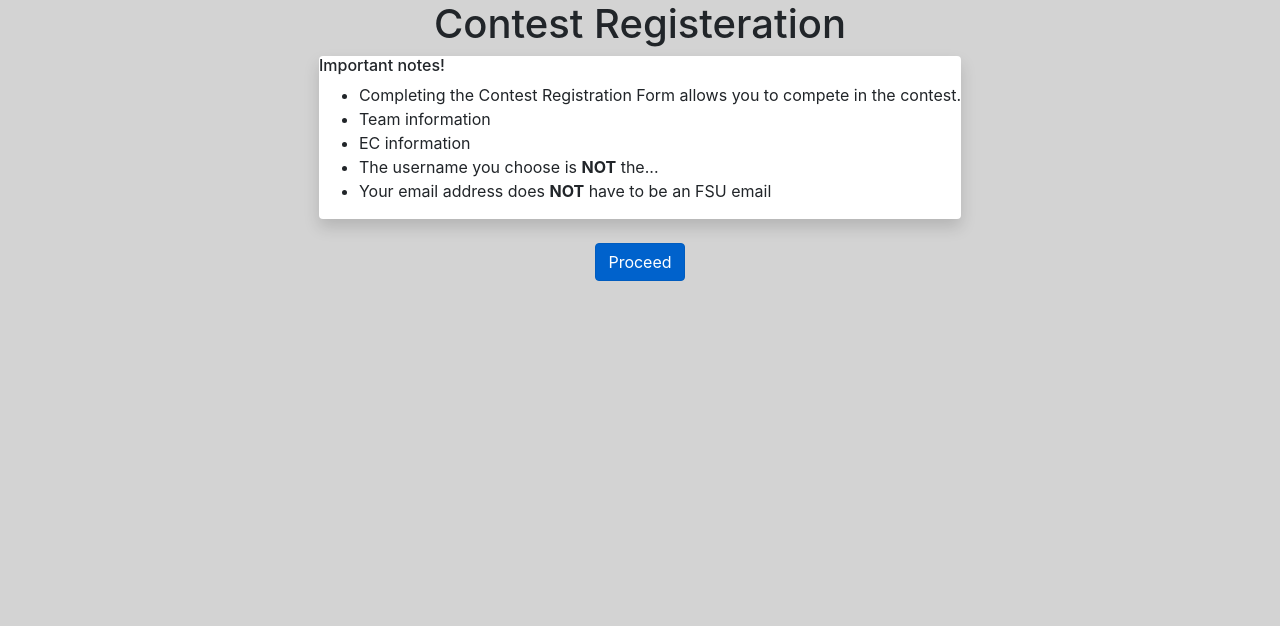
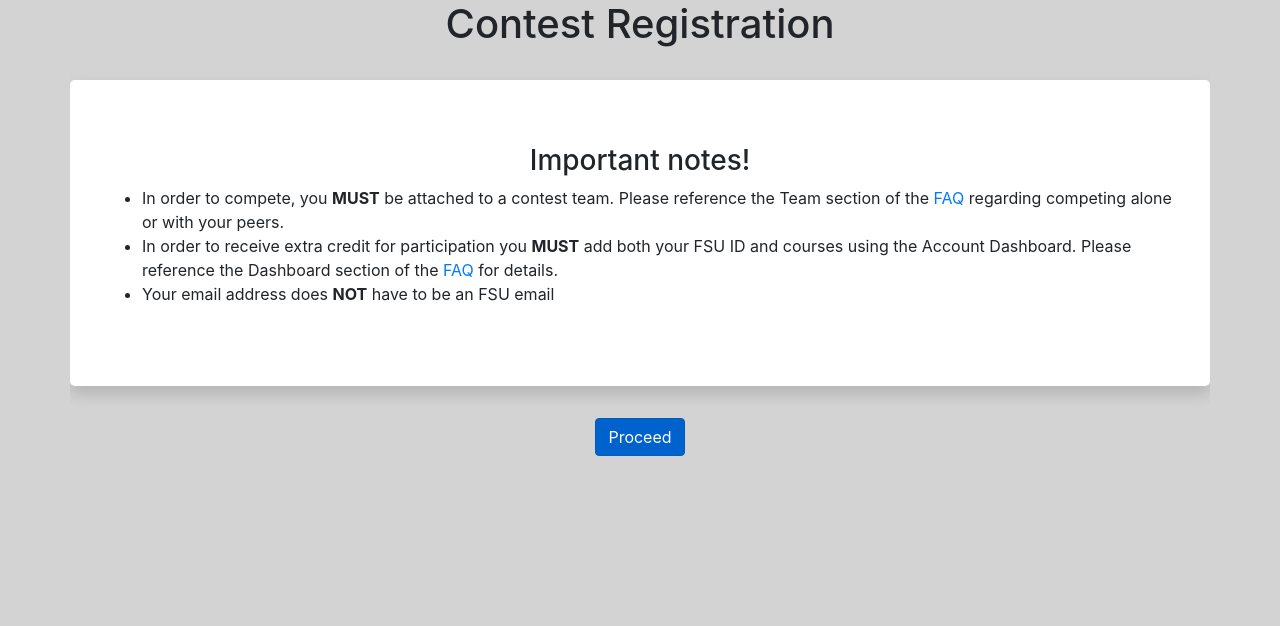
Before and after one commit to mmcinnestaylor/Programming-Contest-Suite, a Django app: page /register/ in a window 1280 px wide. Shown: the part 66-692 px from the top of the page. Run offline with Django 3.2, Linux system fonts and the light colour scheme; parts of the project's set-up code (start-up, migrations or seed data) failed here and were passed over; some libraries are stand-ins or nearby versions.

Commit message:
updated register form

```diff
--- a/src/register/templates/register/register.html
+++ b/src/register/templates/register/register.html
@@ -6,22 +6,19 @@
 {% block content %}
 
 <div class="row justify-content-center">
-	<h1>Contest Registeration</h1>
+	<h1>Contest Registration</h1>
 </div>
 <div class="row justify-content-center">
-	<div class="shadow bg-white rounded">
-		<h6>Important notes!</h6>
+	<div class="jumbotron shadow bg-white mt-4">
+		<h3 class="text-center">Important notes!</h3>
 		<ul>
-			<li>Completing the Contest Registration Form allows you to compete in the contest.</li>
-			<li>Team information</li>
-			<li>EC information</li>
-			<li>The username you choose is <span class="font-weight-bold">NOT</span> the... </li>
+			<li>In order to compete, you <span class="font-weight-bold">MUST</span> be attached to a contest team. Please reference the Team section of the <a href="{% url 'register_account' %}" target="_blank">FAQ</a> regarding competing alone or with your peers.</li>
+			<li>In order to receive extra credit for participation you <span class="font-weight-bold">MUST</span> add both your FSU ID and courses using the Account Dashboard. Please reference the Dashboard section of the <a href="{% url 'register_account' %}" target="_blank">FAQ</a> for details.</li>
 			<li>Your email address does <span class="font-weight-bold">NOT</span> have to be an FSU email</li>
 		</ul>
 	</div>
 </div>
-<br>
 <div class="row justify-content-center">
-	<a href="{% url 'register_account' %}" class="btn btn-primary btn active" role="button" aria-pressed="true">Proceed</a>
+	<a href="{% url 'register_account' %}" class="btn btn btn-primary active" role="button" aria-pressed="true">Proceed</a>
 </div>
 {% endblock %}
--- a/src/register/templates/register/register_form.html
+++ b/src/register/templates/register/register_form.html
@@ -33,8 +33,7 @@
 	{% endfor %}
 {% endif %}
 <div class="row justify-content-center">
-	<div class="col col-sm-4">
-		<form method="post">
+	<form class="mb-3" method="post">
 		{% csrf_token %}
 		{% for field in form %}
 		<p>
@@ -55,6 +54,4 @@
 		<a class="btn btn-secondary btn-sm" href="{% url 'manage_dashboard' %}" role="button">Cancel</a>
 	</form>
 </div>
-</div>
-<br>
 {% endblock %}
```
Lines whose indentation alone changed are shown as unchanged.
